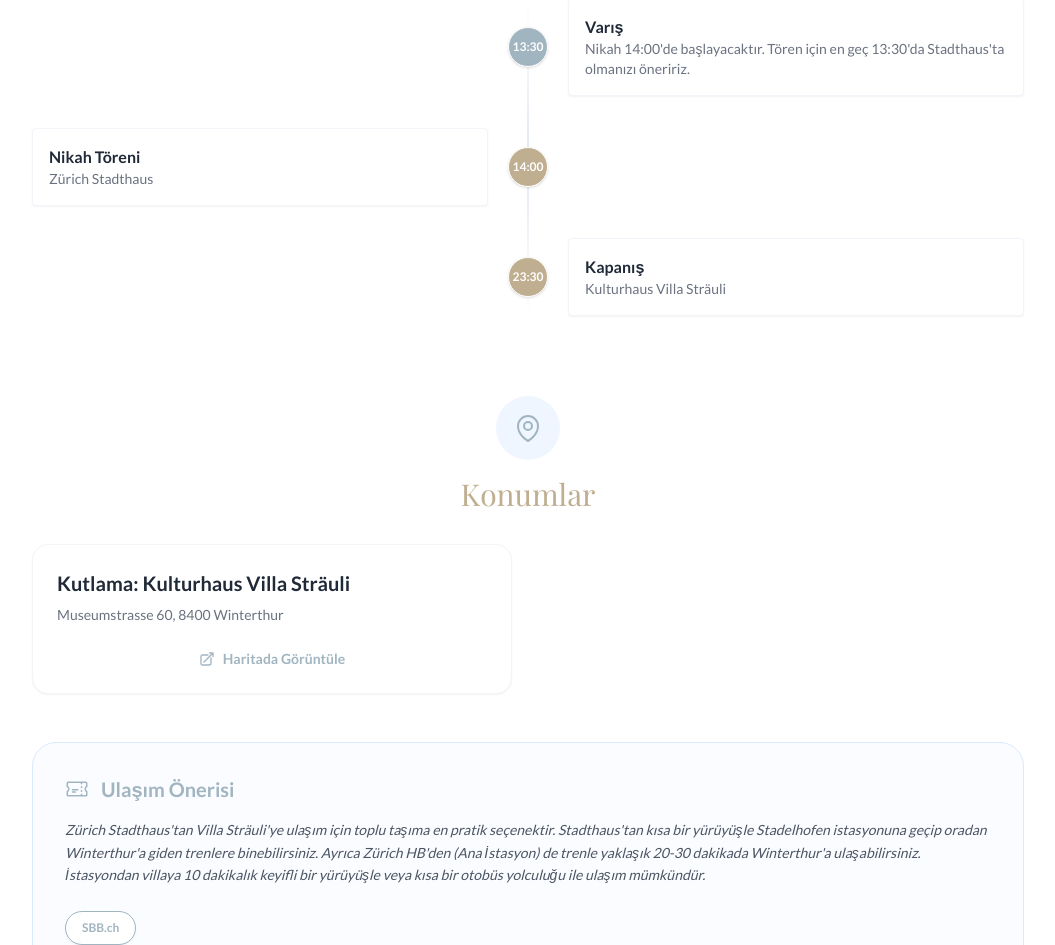
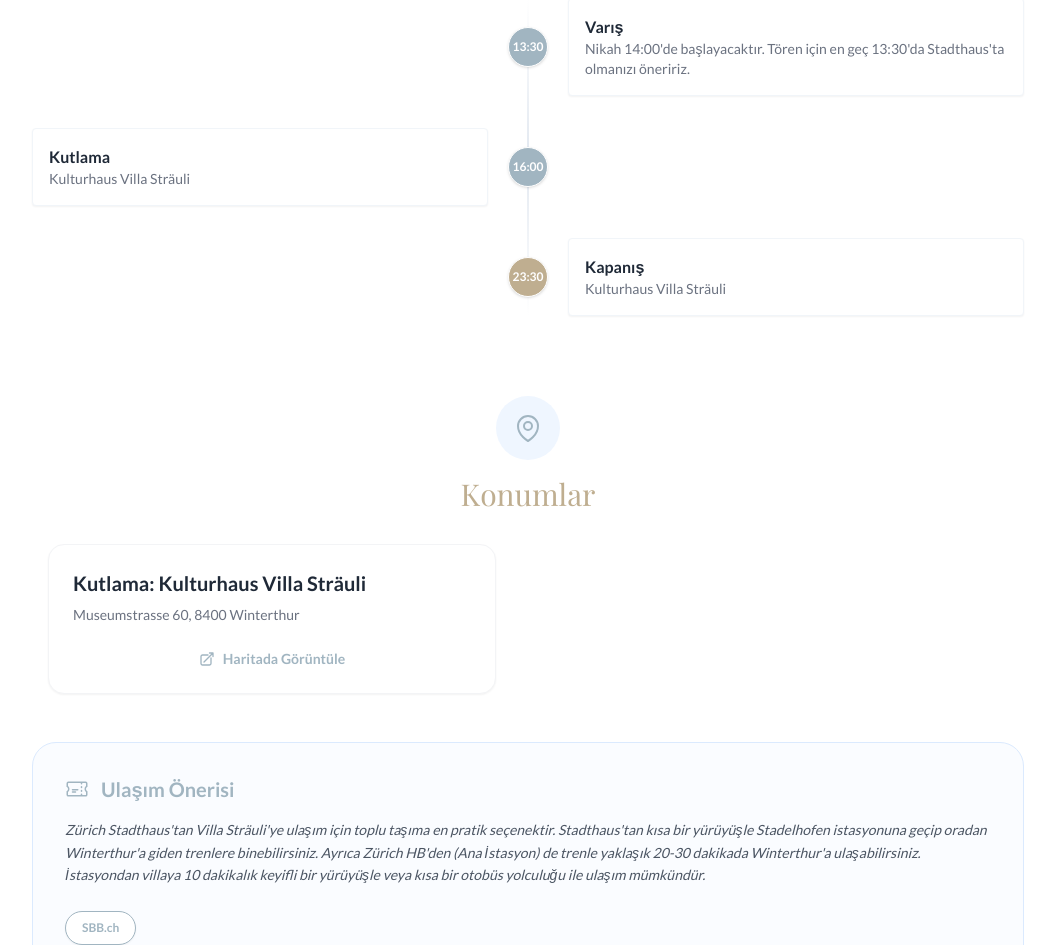
Before and after one commit to Ecomak/wedding, a React (Vite) app: page / in a window 1280 px wide. Shown: the part 1506-2451 px from the top of the page, without its empty margins (112-1167 px from the left). Built offline with nearby package versions, Linux system fonts and the light colour scheme; a web font is replaced by a local one.

Commit message:
Update App.tsx

```diff
--- a/App.tsx
+++ b/App.tsx
@@ -73,14 +73,14 @@ const App: React.FC = () => {
                 </div>
               </div>
 
-              {/* Ceremony */}
+              {/* Celebration */}
               <div className="relative flex items-center justify-between md:justify-normal md:odd:flex-row-reverse group">
-                <div className="flex items-center justify-center w-10 h-10 rounded-full border border-white bg-[#BFAE90] text-white shadow shrink-0 md:order-1 md:group-odd:-translate-x-1/2 md:group-even:translate-x-1/2">
-                  <span className="text-xs font-bold">14:00</span>
+                <div className="flex items-center justify-center w-10 h-10 rounded-full border border-white bg-[#A1B5C1] text-white shadow shrink-0 md:order-1 md:group-odd:-translate-x-1/2 md:group-even:translate-x-1/2">
+                  <span className="text-xs font-bold">16:00</span>
                 </div>
                 <div className="w-[calc(100%-4rem)] md:w-[calc(50%-2.5rem)] p-4 rounded border border-slate-100 bg-white shadow-sm text-left">
-                  <h3 className="font-bold text-gray-800">{t.ceremonyTitle}</h3>
-                  <p className="text-sm text-gray-500">Zürich Stadthaus</p>
+                  <h3 className="font-bold text-gray-800">{t.celebrationTitle}</h3>
+                  <p className="text-sm text-gray-500">Kulturhaus Villa Sträuli</p>
                 </div>
               </div>
 
@@ -112,7 +112,7 @@ const App: React.FC = () => {
             <div className="grid grid-cols-1 md:grid-cols-2 gap-8 mb-12">
 
               {/* Winterthur Venue */}
-              <div className="bg-white p-6 rounded-2xl border border-gray-100 shadow-sm flex flex-col justify-between text-left">
+              <div className="bg-white p-6 rounded-2xl border border-gray-100 shadow-sm flex flex-col justify-between text-left mx-auto w-full max-w-md">
                 <div>
                   <h3 className="text-xl font-bold text-gray-800 mb-2">{t.venueWinterthurTitle}</h3>
                   <p className="text-gray-500 mb-6 text-sm">{t.venueWinterthurAddress}</p>
```
